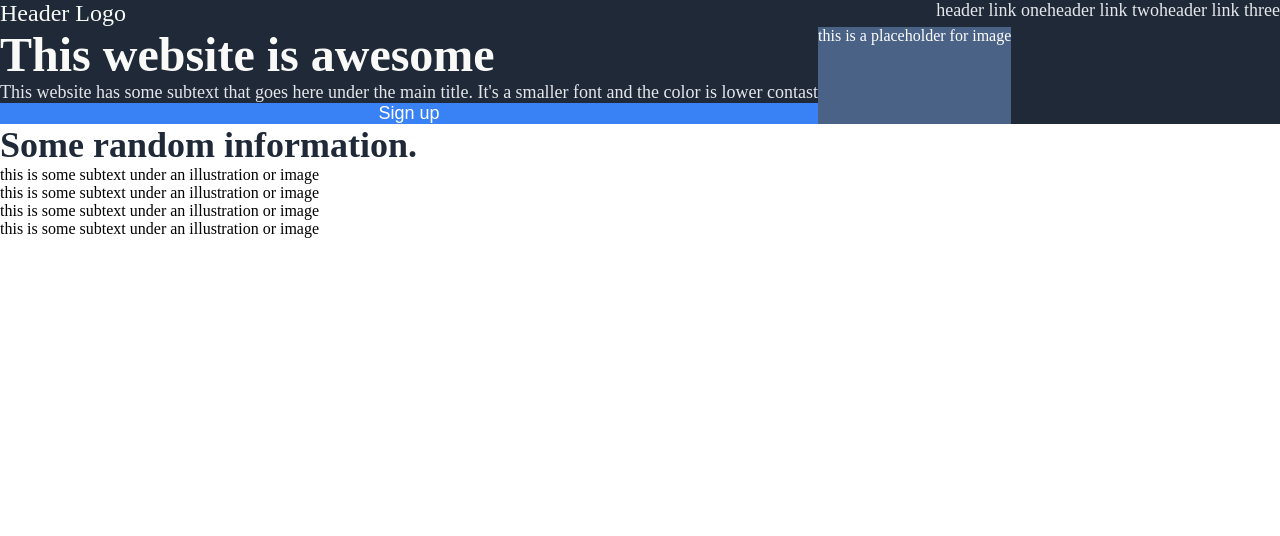
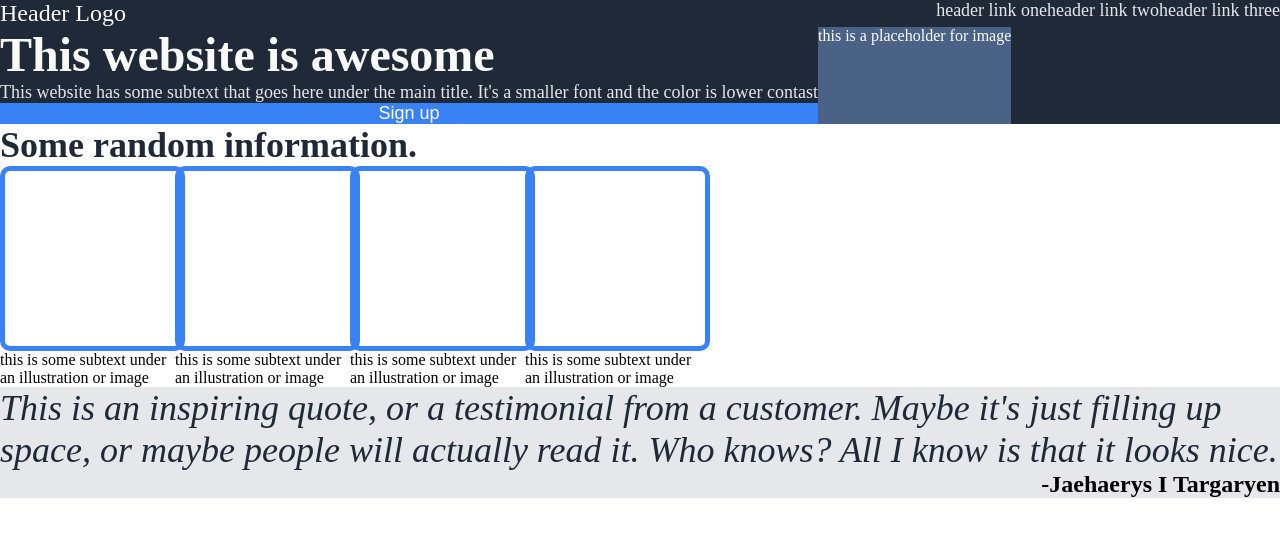
Before and after one commit to Dragesia/Project-Landing-Page, a plain HTML site: page index.html in a window 1280 px wide. Drawn offline with Linux system fonts and the light colour scheme.

Commit message:
infos section and quote section done except margin, padding and gap

```diff
--- a/index.html
+++ b/index.html
@@ -46,7 +46,12 @@
             </div>
         </div>
     </div>
-    <div class="quote"></div>
+    <div class="quote">
+        <div class="quote-cont">
+            <p>This is an inspiring quote, or a testimonial from a customer. Maybe it's just filling up space, or maybe people will actually read it. Who knows? All I know is that it looks nice.</p>
+            <h1>-Jaehaerys I Targaryen</h1>
+        </div>
+    </div>
     <div class="sign-up"></div>
     <div class="footer"></div>
 </body>
--- a/style.css
+++ b/style.css
@@ -78,8 +78,46 @@ body {
     color: #1f2937;
 }
 
+.cards {
+    display: flex;
+}
+
+.card {
+    display: flex;
+    flex-direction: column;
+    width: 175px;
+}
+
+.box {
+    border: 5px #3882f6 solid;
+    border-radius: 10px;
+    height: 175px;
+    width: 175px;
+}
+
 .quote {
+    background-color: #E5E7EB;
     width: 100vw;
+    display: flex;
+    justify-content: center;
+    align-items: center;
+}
+
+.quote-cont {
+    display: flex;
+    flex-direction: column;
+    align-items: flex-end;
+}
+
+.quote-cont p {
+    font-size: 36px;
+    font-weight: lighter;
+    font-style: italic;
+    color: #1f2937;
+}
+
+.quote-cont h1 {
+    font-size: 24px;
 }
 
 .sign-up {
```
